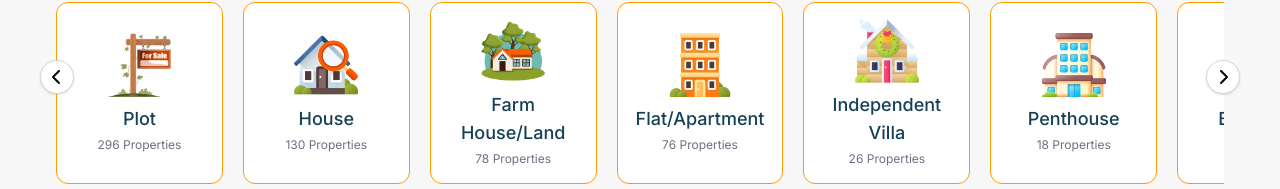
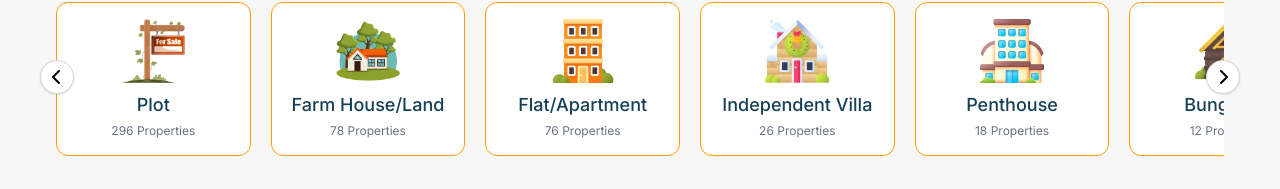
Before and after one commit to PVCODEVERMA/MMP-MULTI-MONEY-PROPERTY, a React (Vite) app in the folder Frontend/: page / in a window 1280 px wide. Shown: the part 518-707 px from the top of the page. Built offline with nearby package versions, Linux system fonts and the light colour scheme; a web font is replaced by a local one.

Commit message:
Updated code

```diff
--- a/Frontend/src/components/propertyCards/PropertyTypesSection.jsx
+++ b/Frontend/src/components/propertyCards/PropertyTypesSection.jsx
@@ -19,7 +19,7 @@ const PropertyTypesSection = ({ handleGetStarted, handleBookDemo }) => {
 
   const propertyTypes = [
     { id: "plot", name: "Plot", image: Plot, count: "296 Properties" },
-    { id: "house", name: "House", image: House, count: "130 Properties" },
+    // { id: "house", name: "House", image: performance, count: "130 Properties" },
     {
       id: "farmhouse",
       name: "Farm House/Land",
```
